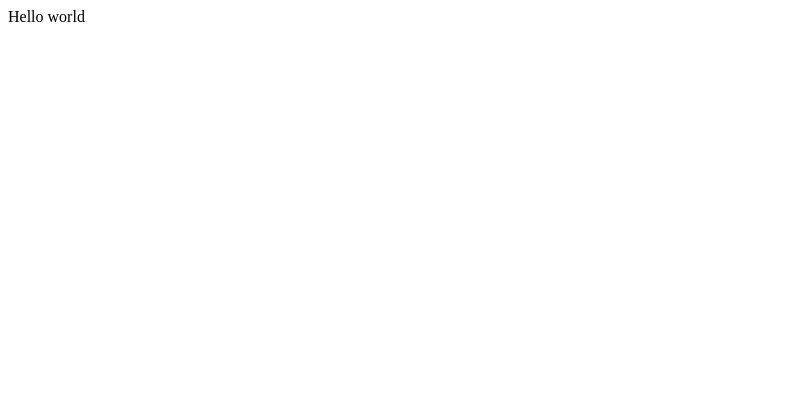
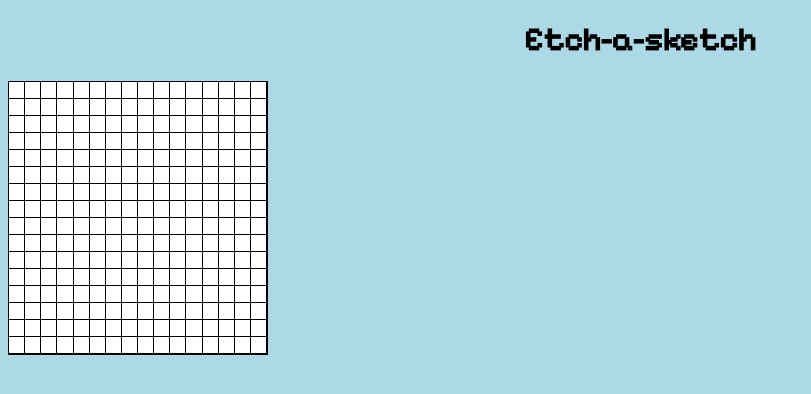
Before and after one commit to jamiemetcalfe18/Etch-a-Sketch, a plain HTML site: page index.html in a window 1280 px wide. Shown: the whole page, without its empty margins (0-811 px from the left). Drawn offline with Linux system fonts and the light colour scheme.

Commit message:
Grid made
Basic styling and grid formed

```diff
--- a/index.html
+++ b/index.html
@@ -4,12 +4,19 @@
 <head>
   <meta charset="utf-8">
   <meta name="viewport" content="width=device-width">
-  <title>replit</title>
+  <title>Etch-a-Sketch</title>
   <link href="style.css" rel="stylesheet" type="text/css" />
+
+  <link rel="preconnect" href="https://fonts.googleapis.com">
+  <link rel="preconnect" href="https://fonts.gstatic.com" crossorigin>
+  <link href="https://fonts.googleapis.com/css2?family=Caveat:wght@600&family=Pixelify+Sans&display=swap" rel="stylesheet">
 </head>
 
 <body>
-  Hello world
+  <h1 id="title">Etch-a-sketch</h1>
+
+  <div id="container"></div>
+
   <script src="script.js"></script>
 </body>
 
--- a/script.js
+++ b/script.js
@@ -0,0 +1,26 @@
+function createGrid() {
+    var columns = 16;
+    var rows = 16;
+
+    var grid = document.createElement('div');            // creates grid
+    grid.className = 'grid';
+    for (var i = 0; i < columns; ++i) {
+        var column = document.createElement('div');      // creates column
+        column.className = 'column';
+        for (var j = 0; j < rows; ++j) {
+            var cell = document.createElement('div');    // creates cell
+            cell.className = 'cell';
+
+            var content = (i + 1) + '-' + (j + 1);
+            column.appendChild(cell);                    // appends cell to column (as row)
+        }
+        grid.appendChild(column);                        // appends column to grid
+    }
+    document.getElementById('container').appendChild(grid); // appends grid to container div
+}
+
+
+// makes grid on page load
+window.onload = function() {
+    createGrid();
+};
--- a/style.css
+++ b/style.css
@@ -1,4 +1,40 @@
+/**
+Google font styles
+font-family: 'Caveat', cursive;
+font-family: 'Pixelify Sans', sans-serif;
+**/
+
 html {
   height: 100%;
   width: 100%;
+  background-color: lightblue;
 }
+
+/** title **/
+#title {
+  text-align: center;
+  border: 50px;
+  font-family: 'Pixelify Sans', sans-serif;
+  size: 300px;
+}
+
+/** for grid **/
+.grid {
+  display: flex;
+  border: 1px solid #000;
+  width: 258px; /* (16 cells * 16px) + (16 borders * 1px) = 258px */
+}
+
+.column {
+  flex: 1;  /* same width */
+  border-right: 1px solid #000;
+  width: 16px;
+  float: left; /* This makes columns float next to each other */
+}
+
+.cell {
+  background: white;
+  text-align: center;
+  border-bottom: 1px solid #000;
+  height: 16px;
+}
```
